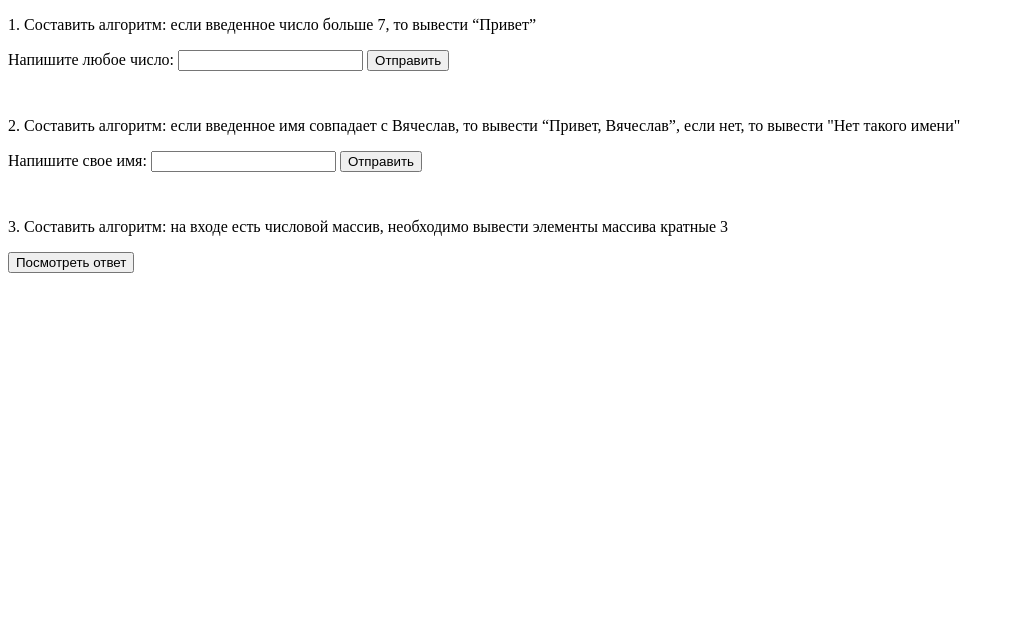
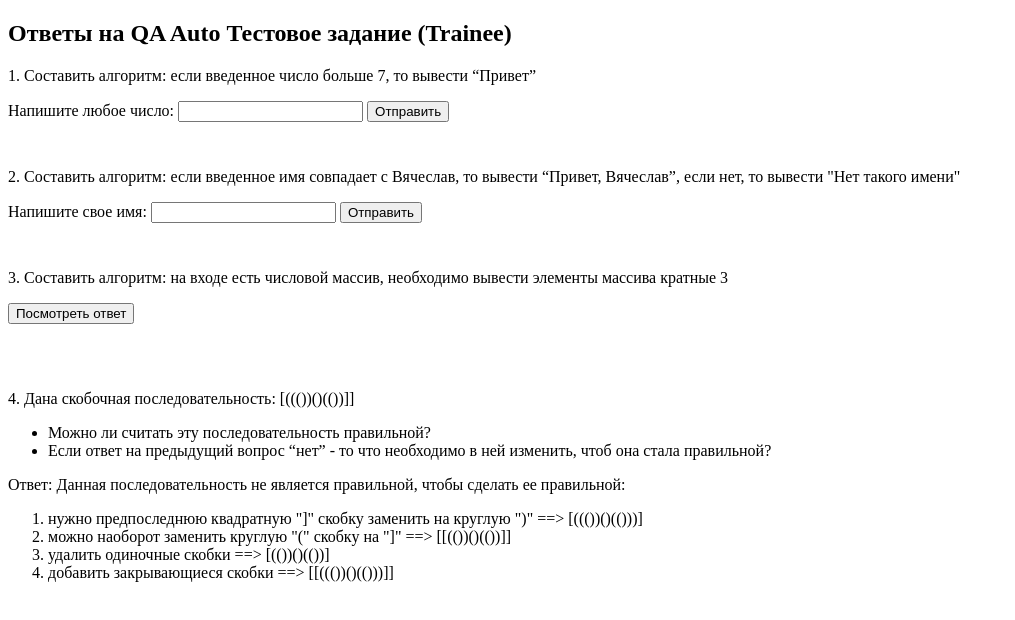
Before and after one commit to VelenaFlower/AQA-Yanchenko, a plain HTML site: page index.html in a window 1280 px wide. Shown: the whole page, without its empty margins (0-1015 px from the left). Drawn offline with Linux system fonts and the light colour scheme.

Commit message:
feat: add solution task 4

```diff
--- a/index.html
+++ b/index.html
@@ -6,6 +6,7 @@
 </head>
 <body>
 <div>
+  <h2>Ответы на QA Auto Тестовое задание (Trainee)</h2>
   <p>
     1. Составить алгоритм: если введенное число больше 7, то вывести “Привет”
   </p>
@@ -35,6 +36,25 @@
   <div id="numbers" style="height: 30px; padding: 10px"></div>
 </div>
 
+<div>
+ <p>
+   4. Дана скобочная последовательность: [((())()(())]]
+ </p>
+  <ul>
+    <li>Можно ли считать эту последовательность правильной?</li>
+    <li>Если ответ на предыдущий вопрос “нет” - то что необходимо в ней изменить, чтоб она стала правильной?</li>
+  </ul>
+  <div>
+    Ответ: Данная последовательность не является правильной, чтобы сделать ее правильной:
+  <ol>
+    <li>нужно предпоследнюю квадратную "]" скобку заменить на круглую ")" ==> [((())()(()))]</li>
+    <li>можно наоборот заменить круглую "(" скобку на "]" ==> [[(())()(())]]</li>
+    <li>удалить одиночные скобки ==> [(())()(())]</li>
+    <li>добавить закрывающиеся скобки ==> [[((())()(()))]]</li>
+  </ol>
+  </div>
+</div>
+
 <script src="javascript/script.js"></script>
 </body>
 </html>
--- a/javascript/script.js
+++ b/javascript/script.js
@@ -22,7 +22,7 @@ function sayHello() {
   }
 }
 
-function clear() {
+function clearText() {
   let number = enter.value;
   let name = enterName.value;
   if (number === "" || number < 7) {
@@ -34,10 +34,10 @@ function clear() {
 }
 
 submit.addEventListener("click", sayHello);
-enter.addEventListener("blur", clear);
+enter.addEventListener("blur", clearText);
 
 submitName.addEventListener("click", sayHello);
-enterName.addEventListener("blur", clear);
+enterName.addEventListener("blur", clearText);
 
 
 function getNumbers() {
```
